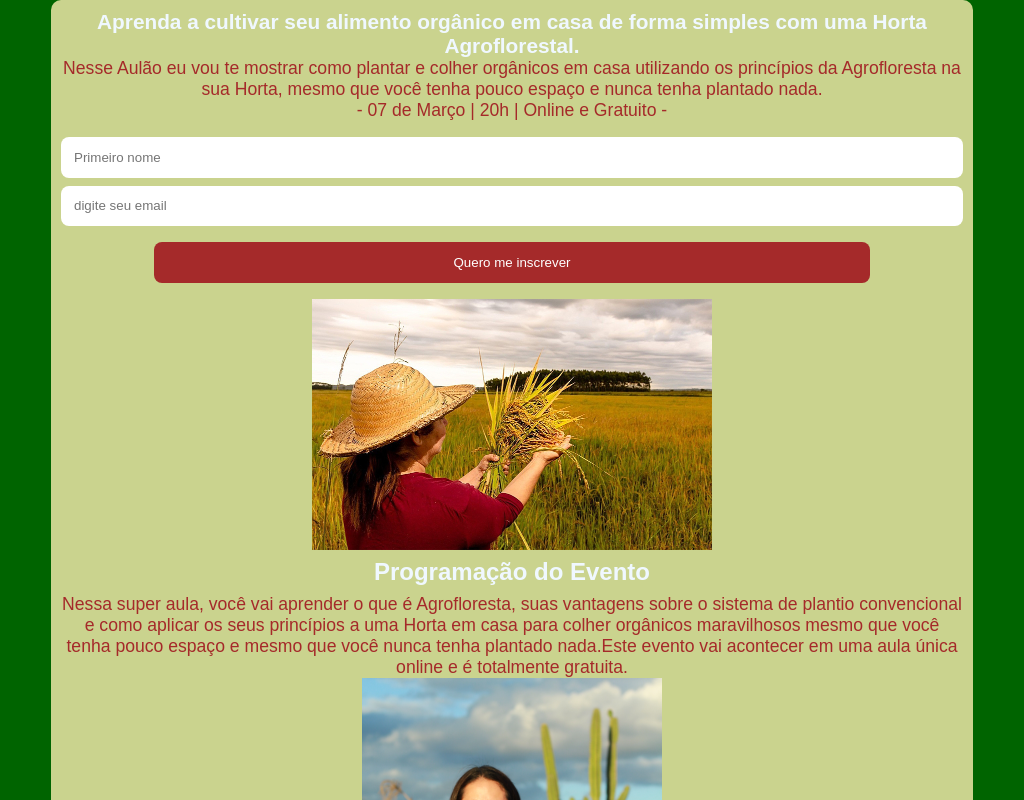
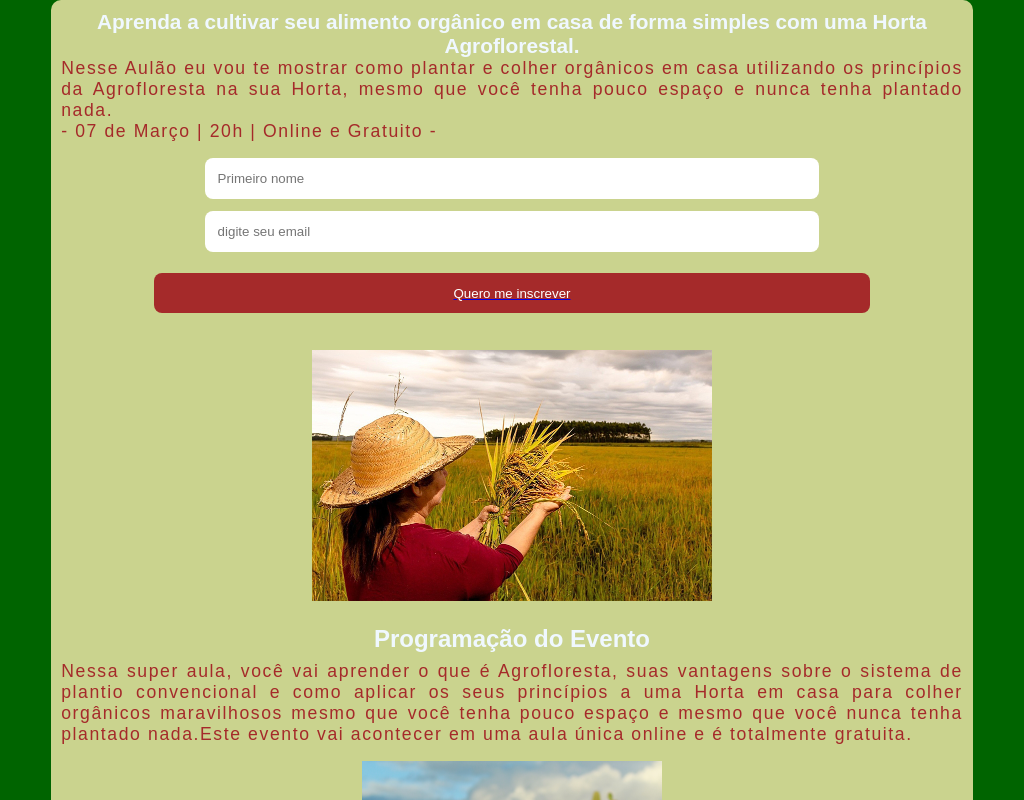
Before and after one commit to FabianoGonca/HTML-CSS, a plain HTML site: page como plantar/index.html in a window 1024 px wide. Shown: the top 800 px of the page. Drawn offline with Linux system fonts and the light colour scheme.

Commit message:
alterações na Querys

```diff
--- a/como plantar/estilos/media-query.css
+++ b/como plantar/estilos/media-query.css
@@ -4,15 +4,57 @@
 
 @media print {}
 
-@media screen and (min-width:768px) and (max-width:992px) {
+
+@media screen and (min-width:320px) and (max-width:500px)
+
+@media screen and (min-width:500px) and (max-width:992px) {
     /* Tablet*/
 
+    form {
+        display: flex;
+        flex-direction: column;
+
+        justify-content: center;
+        margin-top: 1rem;
+
+
+    }
+
+    input {
+
+        padding: 0.8rem;
+        border-radius: 0.5rem;
+     display: block;
+        width: 60vw;
+        margin: auto;
+    margin-bottom: 0.8rem;
+
+    }
 
 }
 
 @media screen and (min-width:992px) and (max-width:1200px) {
     /*desktop*/
+    form {
+        display: flex;
+        flex-direction: column;
 
+        justify-content: center;
+        margin-top: 1rem;
+
+
+    }
+
+    input {
+
+        padding: 0.8rem;
+        border-radius: 0.5rem;
+     display: block;
+        width: 60vw;
+        margin: auto;
+    margin-bottom: 0.8rem;
+
+    }
 
 }
 
--- a/como plantar/estilos/style.css
+++ b/como plantar/estilos/style.css
@@ -11,8 +11,7 @@
 
 }
 
-body,
-html {
+body, html {
     width: 100vw;
     height: 100vh;
 }
@@ -43,8 +42,10 @@ h2 {
 
 p {
     font-size: 1.1rem;
-    text-align: center;
+    text-align: justify;
     color: brown;
+    letter-spacing: 0.3rem;
+    letter-spacing: 0.1rem;
 }
 
 form {
@@ -84,11 +85,14 @@ form a {
 }
 
 
-.produtora {}
+.produtora {
+}
 
 img {
     display: block;
     margin: 0px auto;
+    padding: 1rem;
+
 }
 
 footer {
--- a/como plantar/index.html
+++ b/como plantar/index.html
@@ -30,7 +30,7 @@
 
         <section class="produtora">
 
-            <img src="img/produtora_2_md.png" alt="">
+            <img class="produtora__foto" src="img/produtora_2_md.png" alt="">
 
             <h2>Programação do Evento</h2>
             <p>Nessa super aula, você vai aprender o que é Agrofloresta,
```
